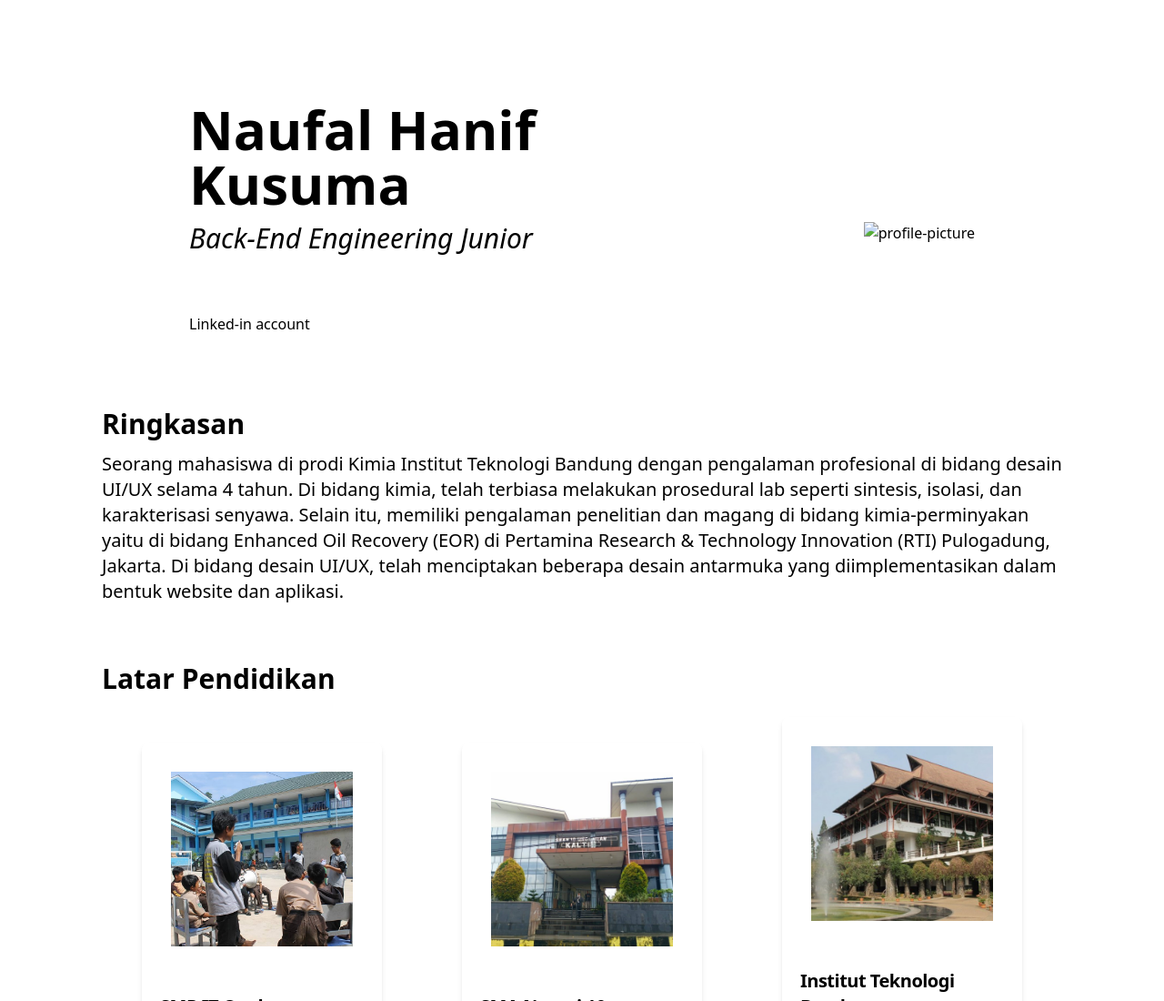
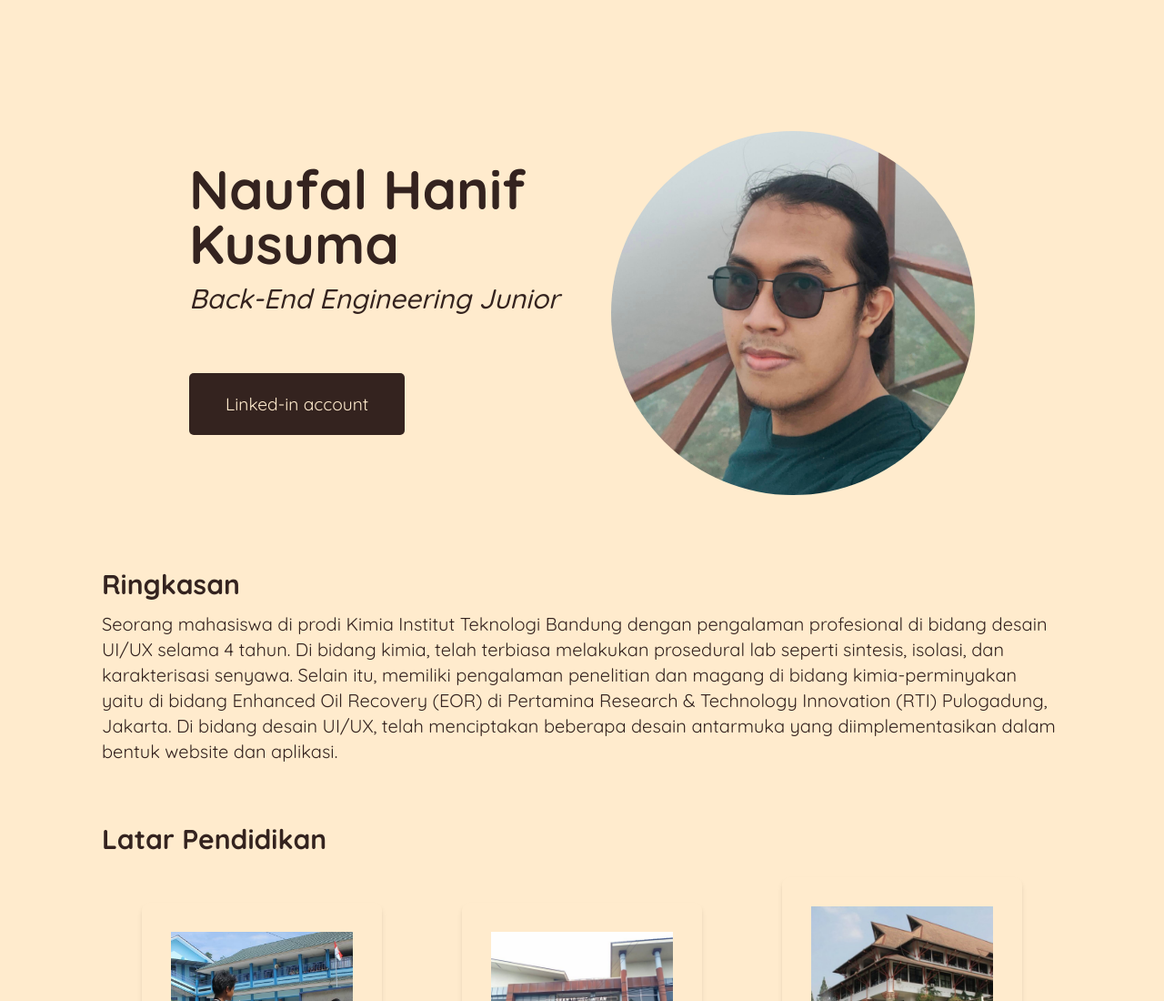
Before and after one commit to enhaka13/naufal_hanif_kusuma-final_project, a plain HTML site: page index.html in a window 1280 px wide. Shown: the top 1100 px of the page at 91% size. Drawn offline with nearby package versions, Linux system fonts and the light colour scheme.

Commit message:
adding css rules in index.css and altering image path for profile img

```diff
--- a/index.css
+++ b/index.css
@@ -0,0 +1,45 @@
+body {
+    /* margin: 50px 100px; */
+    font-family: Quicksand, sans-serif;
+    color: #34231f;
+    background-color: blanchedalmond;
+    margin: 0;
+}
+
+.profile-img {
+    border-radius: 50%;
+    width: 400px;
+    height: 400px;
+    object-fit: cover;
+}
+
+.linked-in-button {
+    font-size: larger;
+    text-decoration: none;
+    cursor: pointer;
+    color: blanchedalmond;
+    background-color: #34231f;
+    padding: 20px 40px;
+    border-radius: 5px;
+}
+
+.grid-item {
+    font-weight: 600;
+    color: blanchedalmond;
+    background-color: #34231f;
+    text-align: center;
+    padding: 50px 0px;
+    font-size: larger;
+    border-radius: 5px;
+    font-family: 22px;
+}
+
+.card-button {
+    color: #34231f;
+    background-color: blanchedalmond;
+    border-color: #34231f;
+}
+
+.card-button:hover {
+    background-color: blanchedalmond;
+}
--- a/index.html
+++ b/index.html
@@ -33,7 +33,7 @@
                 </div>
             </div>
             <div class="basis-1/2 flex justify-end mt-8">
-                <img src="/src/IMG20220702145650.jpg" height="400px" alt="profile-picture" class="profile-img" />
+                <img src="./IMG20220702145650.jpg" height="400px" alt="profile-picture" class="profile-img" />
             </div>
         </div>
     </section>
```
